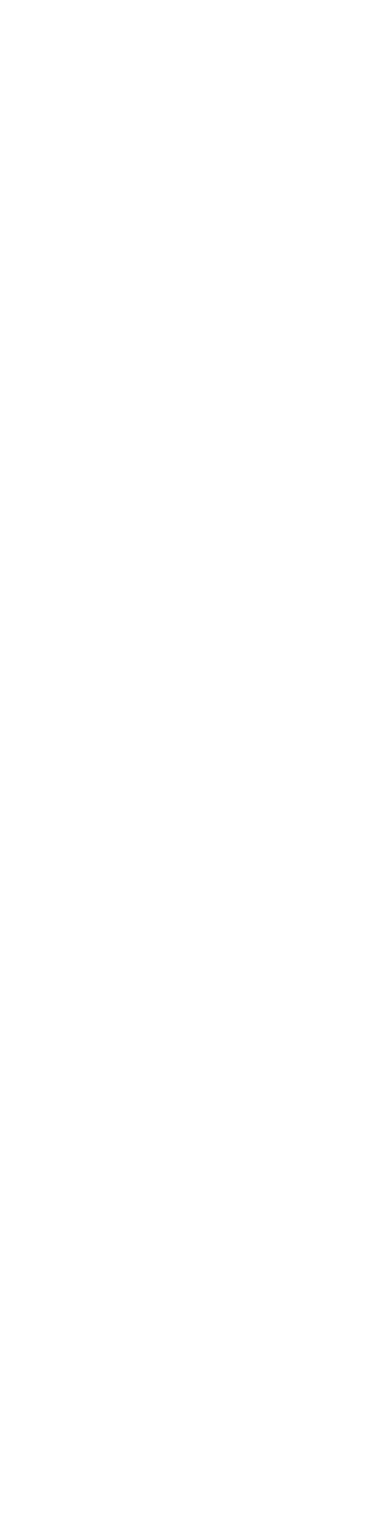
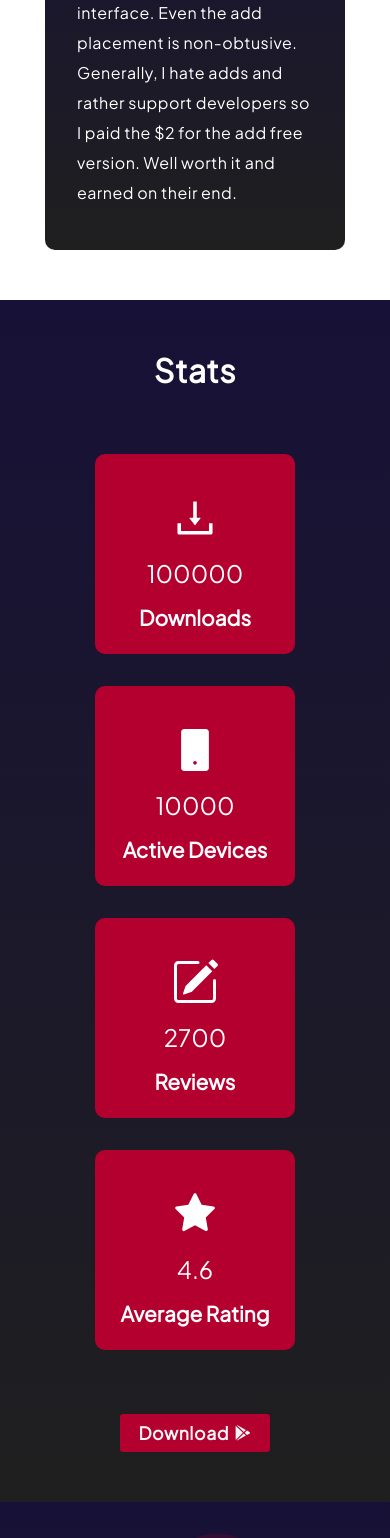
Before and after one commit to mitul-garg/toralabs, a React (Create React App) app: page /device-info in a window 390 px wide. Shown: the part 5460-6998 px from the top of the page. Before the commit the page ends 4980 px from the top, so only its background shows below. Built offline with nearby package versions, Linux system fonts and the light colour scheme.

Commit message:
Reviews and Stats Added

```diff
--- a/package.json
+++ b/package.json
@@ -8,11 +8,13 @@
     "@testing-library/react": "^13.3.0",
     "@testing-library/user-event": "^13.5.0",
     "react": "^18.1.0",
+    "react-countup": "^6.3.0",
     "react-dom": "^18.1.0",
     "react-icons": "^4.4.0",
     "react-loader-spinner": "^5.1.5",
     "react-router-dom": "^6.3.0",
     "react-scripts": "5.0.1",
+    "react-visibility-sensor": "^5.1.1",
     "swiper": "^6.8.4",
     "web-vitals": "^2.1.4"
   },
--- a/src/appPages/DeviceInfo/DeviceInfoPage.jsx
+++ b/src/appPages/DeviceInfo/DeviceInfoPage.jsx
@@ -6,6 +6,7 @@ import {
   DeviceInfoHero,
   DeviceInfoFeatures,
   DeviceInfoSlider,
+  DeviceInfoStats,
 } from "./components";
 import { Wave } from "./components/Divider";
 
@@ -16,6 +17,7 @@ const DeviceInfoPage = () => {
       <DeviceInfoHero />
       <DeviceInfoFeatures />
       <DeviceInfoSlider />
+      <DeviceInfoStats />
     </div>
   );
 };
--- /dev/null
+++ b/src/appPages/DeviceInfo/components/DeviceInfoStats/DeviceInfoStats.js
@@ -0,0 +1,103 @@
+import React from "react";
+
+import CountUp from "react-countup";
+import VisibilitySensor from "react-visibility-sensor";
+
+import { AiOutlineDownload, AiFillMobile, AiFillStar } from "react-icons/ai";
+import { BsPencilSquare } from "react-icons/bs";
+import { IoLogoGooglePlaystore } from "react-icons/io5";
+
+import "./styles.css";
+
+const reviews = [
+  {
+    id: 0,
+    name: "Simon Powell",
+    review:
+      "Can't say enough good things about this tool. Now all I have to do is root this blade a51 and I can enjoy full functionality and diagnostic bliss at long last. Truly inspired, thankyou.",
+  },
+  {
+    id: 1,
+    name: "Pranav Upadhyay",
+    review:
+      "This app is really amazing and helpful. User interface of the app is great and easy to use. I get all my system details in it and also I can check in my system performance. Overall u should give it a try and it will be very helpful.",
+  },
+  {
+    id: 2,
+    name: "Cristine E. Wright",
+    review:
+      "Clean and informative interface. Even the add placement is non-obtusive. Generally, I hate adds and rather support developers so I paid the $2 for the add free version. Well worth it and earned on their end.",
+  },
+];
+
+const DeviceInfoStats = () => {
+  return (
+    <>
+      <div className="device-info-reviews" id="reviews">
+        <h2 className="reviews-heading">Reviews</h2>
+        <div className="reviews-holder">
+          {reviews.map(({ id, name, review }) => (
+            <div key={id} className="review">
+              <h4>{name}</h4>
+              <div className="star-holder">
+                <AiFillStar />
+                <AiFillStar />
+                <AiFillStar />
+                <AiFillStar />
+                <AiFillStar />
+              </div>
+              <p>{review}</p>
+            </div>
+          ))}
+        </div>
+      </div>
+      <div className="device-info-stats">
+        <h2 className="stats-heading">Stats</h2>
+        <div className="stats-holder">
+          <div className="stat">
+            <AiOutlineDownload className="icon" />
+            <VisibilitySensor partialVisibility offset={{ bottom: 200 }}>
+              {({ isVisible }) => (
+                <div>{isVisible ? <CountUp end={100000} /> : "100000"}</div>
+              )}
+            </VisibilitySensor>
+            <h4>Downloads</h4>
+          </div>
+          <div className="stat">
+            <AiFillMobile className="icon" />
+            <VisibilitySensor partialVisibility offset={{ bottom: 200 }}>
+              {({ isVisible }) => (
+                <div>{isVisible ? <CountUp end={10000} /> : "10000"}</div>
+              )}
+            </VisibilitySensor>
+            <h4>Active Devices</h4>
+          </div>
+          <div className="stat">
+            <BsPencilSquare className="icon" />
+            <VisibilitySensor partialVisibility offset={{ bottom: 200 }}>
+              {({ isVisible }) => (
+                <div>{isVisible ? <CountUp end={2700} /> : "2700"}</div>
+              )}
+            </VisibilitySensor>
+            <h4>Reviews</h4>
+          </div>
+          <div className="stat">
+            <AiFillStar className="icon" />
+            <div>4.6</div>
+            <h4>Average Rating</h4>
+          </div>
+        </div>
+        <a
+          href="https://play.google.com/store/apps/details?id=com.toralabs.deviceinfo"
+          target="_blank"
+          rel="noopener noreferrer"
+          className="device-info-hero-button"
+        >
+          Download <IoLogoGooglePlaystore />
+        </a>
+      </div>
+    </>
+  );
+};
+
+export default DeviceInfoStats;
--- /dev/null
+++ b/src/appPages/DeviceInfo/components/DeviceInfoStats/styles.css
@@ -0,0 +1,128 @@
+.device-info-reviews {
+  display: flex;
+  flex-direction: column;
+  gap: 2rem;
+  place-items: center;
+  justify-content: center;
+  padding: 50px 0;
+}
+
+.reviews-heading {
+  font-size: 2rem;
+  letter-spacing: 0.6px;
+}
+
+.reviews-holder {
+  display: flex;
+  flex-direction: row;
+  gap: 2rem;
+}
+
+.review {
+  color: white;
+  background-image: linear-gradient(180deg, #171137, #1f1f1f);
+  border-radius: 10px;
+  display: flex;
+  flex-direction: column;
+  justify-content: center;
+  place-items: center;
+  gap: 1rem;
+  width: 350px;
+  height: 450px;
+  transition: all 0.5s ease;
+  font-size: 1.5rem;
+}
+
+.review:hover {
+  transform: scale(1.1);
+}
+
+.review h4 {
+  font-size: 1.4rem;
+  letter-spacing: 0.5px;
+}
+
+.review p {
+  font-size: 1rem;
+  margin: 0 2rem;
+  line-height: 30px;
+  letter-spacing: 0.5px;
+  height: 200px;
+}
+
+.star-holder {
+  color: gold;
+}
+
+.device-info-stats {
+  display: flex;
+  flex-direction: column;
+  gap: 4rem;
+  place-items: center;
+  justify-content: center;
+  padding: 50px 0;
+  padding-bottom: 50px;
+  background-image: linear-gradient(180deg, #171137, #1f1f1f);
+}
+
+.stats-heading {
+  font-size: 2rem;
+  letter-spacing: 0.6px;
+  color: white;
+}
+
+.stats-holder {
+  display: flex;
+  flex-direction: row;
+  gap: 2rem;
+}
+
+.stat {
+  color: white;
+  background-color: #b4002f;
+  border-radius: 10px;
+  display: flex;
+  flex-direction: column;
+  justify-content: center;
+  place-items: center;
+  gap: 1rem;
+  width: 200px;
+  height: 200px;
+  transition: all 0.5s ease;
+  font-size: 1.5rem;
+}
+
+.stat:hover {
+  transform: scale(1.1);
+}
+
+.stat .icon {
+  color: white;
+  font-size: 3rem;
+}
+
+.stat h4 {
+  font-size: 1.3rem;
+}
+
+@media screen and (max-width: 1000px) {
+  .stats-holder,
+  .reviews-holder {
+    flex-direction: column;
+  }
+
+  .review {
+    width: 300px;
+  }
+
+  .review h4 {
+    font-size: 1.2rem;
+    letter-spacing: 0.3px;
+  }
+
+  .review p {
+    font-size: 1rem;
+    line-height: 30px;
+    letter-spacing: 0.5px;
+  }
+}
--- a/src/appPages/DeviceInfo/components/index.js
+++ b/src/appPages/DeviceInfo/components/index.js
@@ -1,3 +1,4 @@
 export { default as DeviceInfoHero } from "./DeviceInfoHero/DeviceInfoHero";
 export { default as DeviceInfoFeatures } from "./DeviceInfoFeatures/DeviceInfoFeatures";
 export { default as DeviceInfoSlider } from "./DeviceInfoSlider/DeviceInfoSlider";
+export { default as DeviceInfoStats } from "./DeviceInfoStats/DeviceInfoStats";
--- a/src/data/links.js
+++ b/src/data/links.js
@@ -34,12 +34,12 @@ export const deviceInfoLinks = [
   },
   {
     id: 2,
-    name: "Stats",
-    href: "#stats",
+    name: "Reviews",
+    href: "#reviews",
   },
   {
     id: 3,
-    name: "Download",
-    href: "#download",
+    name: "FAQs",
+    href: "#faqs",
   },
 ];
```
Also changed, not shown: 1 other file (tests, documents, lock files or other folders).
